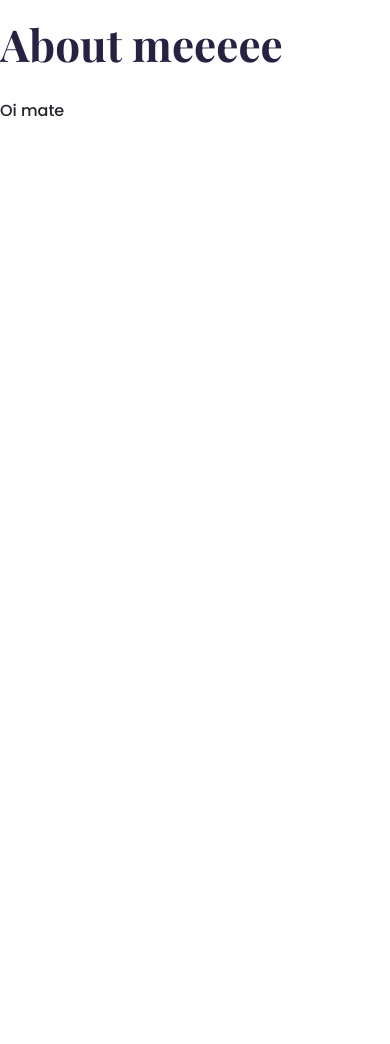
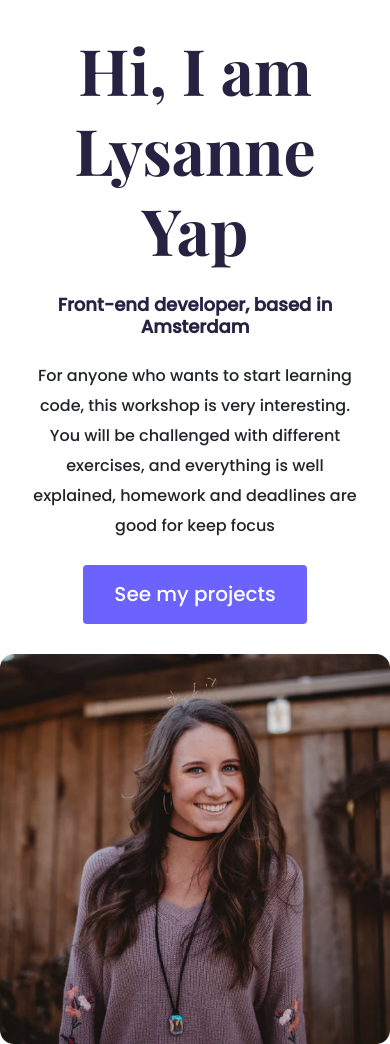
Before and after one commit to lysanney/portfolio-project, a plain HTML site: page about.html in a window 390 px wide. Before the commit the page ends 844 px from the top, so only its background shows below. Drawn offline with nearby package versions, Linux system fonts and the light colour scheme.

Commit message:
Created About page
+ made it responsive.

```diff
--- a/about.html
+++ b/about.html
@@ -29,7 +29,26 @@
     <title>About me</title>
   </head>
   <body>
-    <h1>About meeeee</h1>
-    <p>Oi mate</p>
+    <div class="about-section container">
+      <div class="row">
+        <div class="col-lg-6">
+          <div class="about-section-content">
+    <h1 class="mb-4">Hi, I am Lysanne Yap</h1>
+    <h2 class="mb-4">Front-end developer, based in Amsterdam</h2>
+    <p class="mb-4">
+      For anyone who wants to start learning code, this workshop is very
+      interesting. You will be challenged with different exercises, and
+      everything is well explained, homework and deadlines are good for keep
+      focus
+    </p>
+    <a href="#" class="btn btn-branding">See my projects</a>
+    </div>
+    </div>
+    <div class="col-lg-6">
+    <img src="images/patricia.png" alt="headshot" class="img-fluid"/>
+    </div>
+    </div>
+    </div>
+    </div>
   </body>
 </html>
--- a/src/portfolio.css
+++ b/src/portfolio.css
@@ -54,6 +54,23 @@ p {
   line-height: 1.5;
   font-size: 24px;
 }
+.about-section {
+  padding: 160px 20px;
+}
+
+.about-section-content {
+  margin: 30px;
+}
+
+.about-section h1 {
+  font-size: 64px;
+  line-height: 80px;
+}
+
+.about-section h2 {
+  font-size: 18px;
+  font-family: var(--default-font-family);
+}
 
 .btn-branding {
   background: var(--branding-color);
@@ -80,7 +97,7 @@ p {
 @media (max-width: 900px) {
   h1 {
     font-size: 44px;
-    line-height: 2;
+    line-height: 56px;
   }
 
   h2 {
@@ -89,6 +106,11 @@ p {
 
   .hero {
     padding: 80px 20px;
+  }
+
+  .about-section {
+    text-align: center;
+    padding: 0;
   }
 
   .project-description {
```
Also changed, not shown: images/patricia.png (added), 1 other file.
